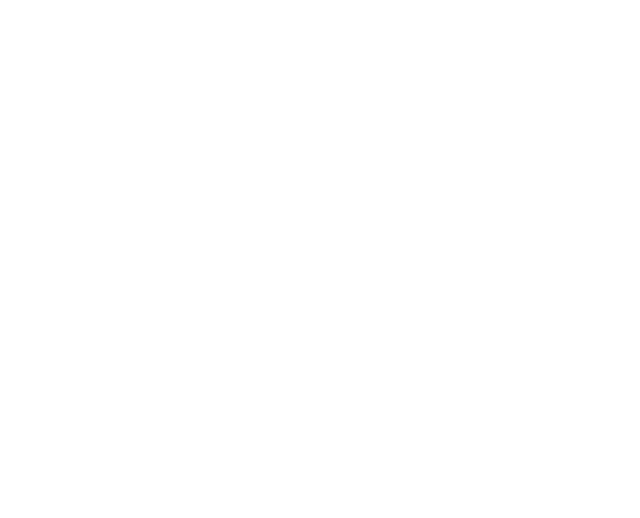
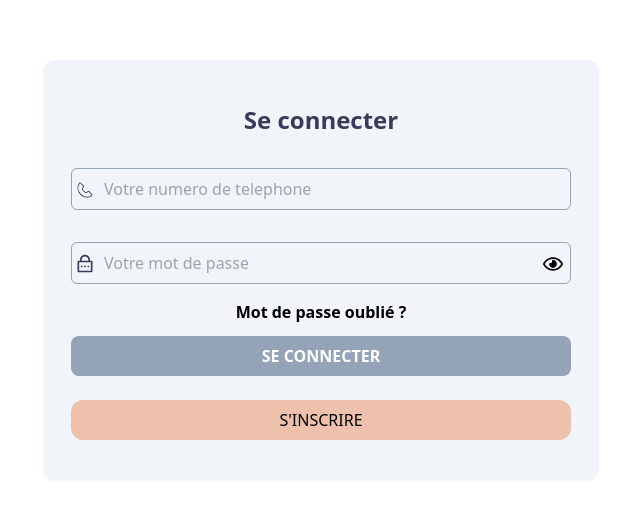
Before and after one commit to Amosentreprise/projet-test-justin, a React (Vite) app: page /login in a window 1280 px wide. Before the commit this address had no page. Shown: the part 130-648 px from the top of the page, without its empty margins (319-959 px from the left). Built offline with nearby package versions, Linux system fonts and the light colour scheme; a web font is replaced by a local one.

Commit message:
login page

```diff
--- a/package.json
+++ b/package.json
@@ -10,12 +10,15 @@
     "preview": "vite preview"
   },
   "dependencies": {
+    "@tsparticles/react": "^3.0.0",
     "aos": "^3.0.0-beta.6",
     "react": "^18.3.1",
     "react-dom": "^18.3.1",
     "react-icons": "^5.2.1",
     "react-router-dom": "^6.25.1",
     "react-slick": "^0.30.2",
+    "react-toastify": "^10.0.5",
+    "react-tsparticles": "^2.12.2",
     "slick-carousel": "^1.8.1"
   },
   "devDependencies": {
--- a/src/App.jsx
+++ b/src/App.jsx
@@ -4,6 +4,7 @@
 import Property from './Views/Property/Property'
 import PropertySingle from './Views/PropertySingle/PropertySingle'
 import About from './Views/About/About'
+import Login from "./Views/Common/Login.jsx"
 
 
 
@@ -17,6 +18,7 @@
            <Route path="/property" element={<Property/>}/>
            <Route path="/propertySingle" element={<PropertySingle/>}/>
            <Route path="/about" element={<About/>}/>
+           <Route path="/login" element={<Login/>}/>
         </Routes>
     </div>
 
--- /dev/null
+++ b/src/Components/Loader.jsx
@@ -0,0 +1,20 @@
+import { LuLoader2 } from "react-icons/lu";
+
+// eslint-disable-next-line react/prop-types
+const Loader = ({ visible = false }) => {
+  return (
+    visible && (
+      <div className="fixed inset-0 bg-black bg-opacity-50 z-20 flex font-monteserat">
+        <div className="m-auto bg-white h-20 w-40 flex text-2xl justify-evenly items-center rounded-md">
+          <span className="text-secondary animate-spin">
+            <LuLoader2 />
+          </span>
+          <span>Loading</span>
+          <span className=" animate-pulse">...</span>
+        </div>
+      </div>
+    )
+  );
+};
+
+export default Loader;
--- a/src/Components/Nav.jsx
+++ b/src/Components/Nav.jsx
@@ -28,7 +28,7 @@
         },
         {
             id: 4,
-            link: "/",
+            link: "/login",
             linkName: "Sign in",
         },
     ];
--- /dev/null
+++ b/src/Components/ParticleBackground.jsx
@@ -0,0 +1,108 @@
+import { useEffect, useMemo, useState } from "react";
+import Particles, { initParticlesEngine } from "@tsparticles/react";
+// import { loadAll } from "@/tsparticles/all"; // if you are going to use `loadAll`, install the "@tsparticles/all" package too.
+// import { loadFull } from "tsparticles"; // if you are going to use `loadFull`, install the "tsparticles" package too.
+import { loadSlim } from "@tsparticles/slim"; // if you are going to use `loadSlim`, install the "@tsparticles/slim" package too.
+// import { loadBasic } from "@tsparticles/basic"; // if you are going to use `loadBasic`, install the "@tsparticles/basic" package too.
+
+const ParticleBackground = () => {
+  const [init, setInit] = useState(false);
+
+  // this should be run only once per application lifetime
+  useEffect(() => {
+    initParticlesEngine(async (engine) => {
+      // you can initiate the tsParticles instance (engine) here, adding custom shapes or presets
+      // this loads the tsparticles package bundle, it's the easiest method for getting everything ready
+      // starting from v2 you can add only the features you need reducing the bundle size
+      //await loadAll(engine);
+      //await loadFull(engine);
+      await loadSlim(engine);
+      //await loadBasic(engine);
+    }).then(() => {
+      setInit(true);
+    });
+  }, []);
+
+  const particlesLoaded = (container) => {
+    console.log(container);
+  };
+
+  const options = useMemo(
+    () => ({
+      background: {
+        color: {
+          value: "#0d47a1",
+        },
+      },
+      fpsLimit: 120,
+      interactivity: {
+        events: {
+          onClick: {
+            enable: true,
+            mode: "push",
+          },
+          onHover: {
+            enable: true,
+            mode: "repulse",
+          },
+        },
+        modes: {
+          push: {
+            quantity: 4,
+          },
+          repulse: {
+            distance: 200,
+            duration: 0.4,
+          },
+        },
+      },
+      particles: {
+        color: {
+          value: "#ffffff",
+        },
+        links: {
+          color: "#ffffff",
+          distance: 150,
+          enable: true,
+          opacity: 0.5,
+          width: 1,
+        },
+        move: {
+          direction: "none",
+          enable: true,
+          outModes: {
+            default: "bounce",
+          },
+          random: false,
+          speed: 6,
+          straight: false,
+        },
+        number: {
+          density: {
+            enable: true,
+          },
+          value: 80,
+        },
+        opacity: {
+          value: 0.5,
+        },
+        shape: {
+          type: "circle",
+        },
+        size: {
+          value: { min: 1, max: 5 },
+        },
+      },
+      detectRetina: true,
+    }),
+    [],
+  );
+
+  if (init) {
+    return <Particles id="tsparticles" particlesLoaded={particlesLoaded} options={options} />;
+  }
+
+  return <></>;
+};
+
+export default ParticleBackground;
--- /dev/null
+++ b/src/Views/Common/Login.jsx
@@ -0,0 +1,141 @@
+
+import { CiPhone } from "react-icons/ci";
+import { RiLockPasswordLine } from "react-icons/ri";
+import { Link } from "react-router-dom";
+import { useEffect, useState } from "react";
+import { useNavigate } from "react-router-dom";
+
+import Loader from "../../Components/Loader";
+import ParticleBackground from "../../Components/ParticleBackground";
+import { FaRegEye } from "react-icons/fa"; //eye
+import { FaRegEyeSlash } from "react-icons/fa";
+
+import { ToastContainer, toast } from "react-toastify";
+import "react-toastify/dist/ReactToastify.css";
+
+
+const Login = () => {
+  const navigate = useNavigate();
+  const [user, setUser] = useState({
+    telephone: "",
+    password: "",
+  });
+  const [hidePassword, sethidePassword] = useState(true);
+  const formFields = [
+    {
+      id: 1,
+      type: "tel",
+      placeholder: "Votre numero de telephone",
+      name: "telephone",
+      icone: CiPhone,
+    },
+    {
+      id: 2,
+      type: hidePassword ? "password" : "text",
+      placeholder: "Votre mot de passe",
+      name: "password",
+      icone: RiLockPasswordLine,
+    },
+  ];
+  const [loader, setLoader] = useState(false);
+  const [disable, setDisable] = useState(true);
+  function handleChange(e) {
+    const { name, value } = e.target;
+
+    setUser((user) => ({ ...user, [name]: value }));
+  }
+
+
+
+  function handleSubmit(e) {
+    e.preventDefault();
+    console.log(user);
+    if (user.password && user.telephone) {
+      setLoader(true);
+
+
+    }
+  }
+  useEffect(() => {
+    if (user.password && user.telephone) {
+      setDisable(false);
+    } else {
+      setDisable(true);
+    }
+  }, [user]);
+  return (
+    <div className="h-screen w-full flex justify-center items-center bg-white  relative overflow-hidden font-monteserat">
+      <ToastContainer />
+      {/* <ParticleBackground /> */}
+      <Loader visible={loader} />
+      <div className="flex  bg-primary rounded-xl shadow-sm p-7 h-auto">
+        <div className="m-auto ">
+          <form
+            onSubmit={handleSubmit}
+            className="sm:w-[250px] md:w-[500px] lg:w-[500px] m-auto h-auto flex flex-col "
+          >
+            <h1 className="text-accent font-semibold py-4 text-xl md:text-2xl text-center">
+              Se connecter
+            </h1>
+            <div className="flex flex-col ">
+              {formFields.map((field) => (
+                <div
+                  className="my-4 relative"
+                  key={field.id}
+                >
+                  <input
+                    type={field.type}
+                    name={field.name}
+                    onChange={handleChange}
+                    value={user[field.name]}
+                    className="bg-primary py-2  rounded-md w-full pl-8 focus:outline-none border border-slate-400"
+                    placeholder={field.placeholder}
+                  />
+                  <field.icone className="absolute left-1 top-3 bottom-0 text-xl text-accent font-bold" />
+                  {field.name === "password" ? (
+                    <div className="absolute right-2 top-3 bottom-0">
+                      {hidePassword ? (
+                        <FaRegEye
+                          onClick={() => sethidePassword(!hidePassword)}
+                          className="text-xl"
+                        />
+                      ) : (
+                        <FaRegEyeSlash
+                          onClick={() => sethidePassword(!hidePassword)}
+                          className="text-xl"
+                        />
+                      )}
+                    </div>
+                  ) : null}
+                </div>
+              ))}
+
+              <Link
+                to="/"
+                className="text-center font-bold hover:text-accent-orange"
+              >
+                Mot de passe oublié ?
+              </Link>
+
+              <button
+                disabled={disable}
+                type="submit"
+                className=" disabled:bg-slate-400 disabled:cursor-not-allowed rounded-lg text-center font-bold text-white uppercase py-2 px-4 hover:bg-accent-orange my-3 bg-accent outline-none"
+              >
+                SE CONNECTER
+              </button>
+              <Link to="/register">
+                <button className="w-full uppercase text-center bg-[#EEC1AC] text-black border-none  rounded-xl py-2 px-3 my-3 outline-none hover:bg-accent hover:text-white">
+                  S&apos;inscrire
+                </button>
+              </Link>
+            </div>
+          </form>
+        </div>
+      </div>
+
+    </div>
+  );
+};
+
+export default Login;
```
Also changed, not shown: src/Views/Common/SignUp.jsx (added), 1 other file (tests, documents, lock files or other folders).
